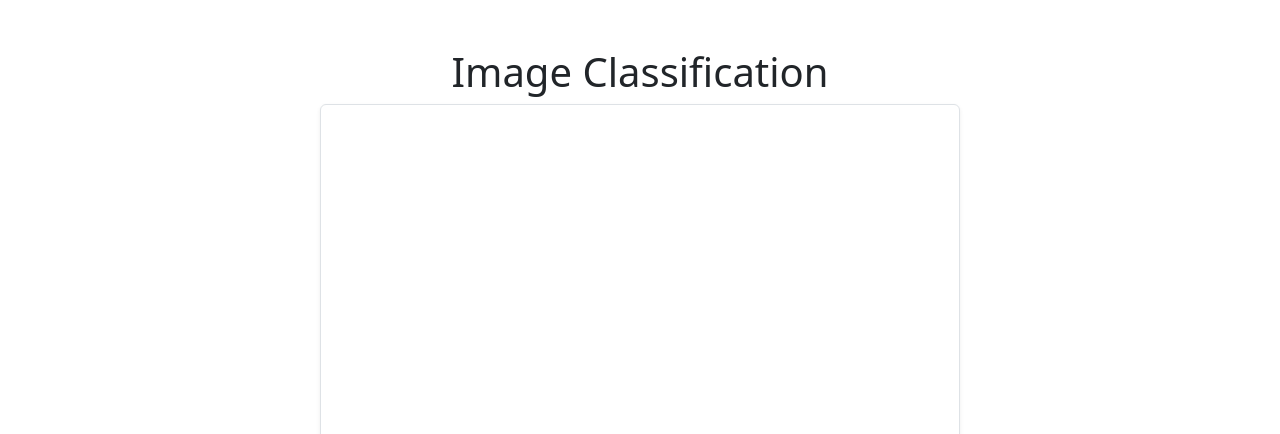
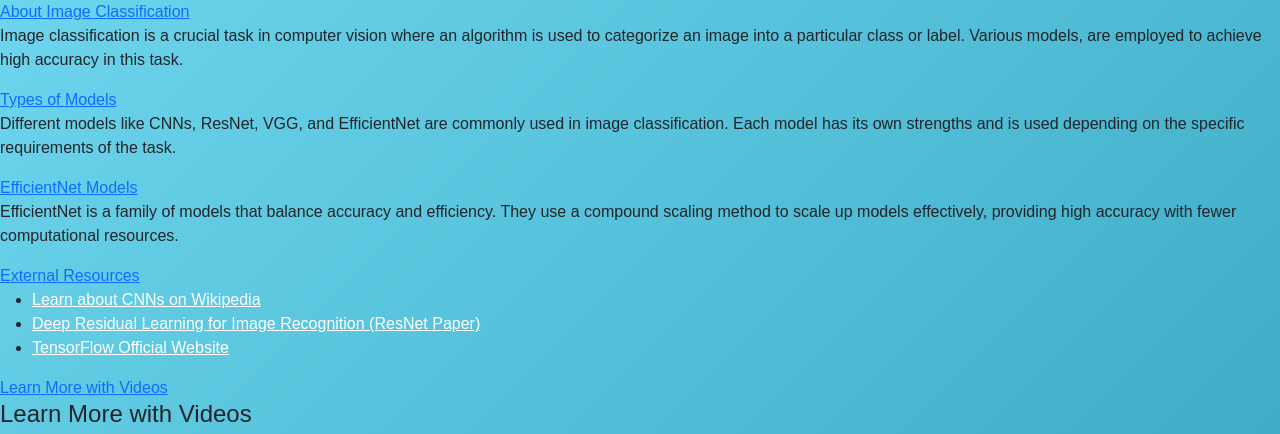
Before and after one commit to MissPhumy/image-Classification, a Django app: template classifier/templates/home.html in a window 1280 px wide. Shown: the top 434 px of the page. Run offline with Django 5.2, Linux system fonts and the light colour scheme; the template is opened without the code that fills it, so the values that code supplies are empty; some libraries are stand-ins or nearby versions.

Commit message:
Update home.html with enhanced color scheme and gradient background
- Integrated #5553e9 into the navbar and buttons for a cohesive design.
- Updated the background gradient to include primary blue for smoother transitions.
- Applied complementary blues to various elements for visual harmony.

```diff
--- a/classifier/templates/home.html
+++ b/classifier/templates/home.html
@@ -3,31 +3,89 @@
 <head>
     <meta charset="UTF-8">
     <meta name="viewport" content="width=device-width, initial-scale=1.0">
-    <div class="container mt-1">
-        <!-- <img src="\static\images\logo3.PNG" width="250" cladd="d-inline-block aligh-top"> -->
-    </div>
     <title>Image Classification</title>
     <link href="../static/bootstrap/css/bootstrap.min.css" rel="stylesheet">
-    <!-- <script defer src="https://cdn.jsdelivr.net/npm/face-api.js"></script> -->
+    <link rel="stylesheet" href="../static/css/styles.css">
+
 
 </head>
 <body>
-    <div class="container mt-5">
+    <!-- Collapsible Navigation Bar -->
+    <div class="collapsible-navbar">
+        <a href="javascript:void(0)" class="collapsible" class="active">About Image Classification</a>
+        <div class="collapsible-content">
+            <!-- <h2>About Image Classification</h2> -->
+            <p>Image classification is a crucial task in computer vision where an algorithm is used to categorize an image into a particular class or label. Various models, are employed to achieve high accuracy in this task.</p>
+        </div>
+
+        <a href="javascript:void(0)" class="collapsible" class="active">Types of Models</a>
+        <div class="collapsible-content">
+            <!-- <h3>Types of Models</h3> -->
+            <p>Different models like CNNs, ResNet, VGG, and EfficientNet are commonly used in image classification. Each model has its own strengths and is used depending on the specific requirements of the task.</p>
+        </div>
+
+        <a href="javascript:void(0)" class="collapsible" class="active">EfficientNet Models</a>
+        <div class="collapsible-content">
+            <!-- <h3>EfficientNet Models</h3> -->
+            <p>EfficientNet is a family of models that balance accuracy and efficiency. They use a compound scaling method to scale up models effectively, providing high accuracy with fewer computational resources.</p>
+        </div>
+
+        <a href="javascript:void(0)" class="collapsible" class="active" class="active">External Resources</a>
+        <div class="collapsible-content">
+            <!-- <h4>External Resources</h4> -->
+            <ul>
+                <li><a href="https://en.wikipedia.org/wiki/Convolutional_neural_network" target="_blank" class="external-link text-white">Learn about CNNs on Wikipedia</a></li>
+                <li><a href="https://arxiv.org/abs/1512.03385" target="_blank" class="external-link text-white">Deep Residual Learning for Image Recognition (ResNet Paper)</a></li>
+                <li><a href="https://www.tensorflow.org/" target="_blank" class="external-link text-white">TensorFlow Official Website</a></li>
+            </ul>
+        </div>
+
+        <a href="javascript:void(0)" class="collapsible" class="active">Learn More with Videos</a>
+        <div class="collapsible-content">
+            <h4>Learn More with Videos</h4>
+            <div class="video">
+                <iframe width="260" height="160" src="https://www.youtube.com/embed/aircAruvnKk" title="YouTube video player" frameborder="0" allow="accelerometer; autoplay; clipboard-write; encrypted-media; gyroscope; picture-in-picture; web-share" allowfullscreen></iframe>
+            </div>
+            <div class="video">
+                <iframe width="260" height="160" src="https://www.youtube.com/embed/pvrYjeIS-2A" title="YouTube video player" frameborder="0" allow="accelerometer; autoplay; clipboard-write; encrypted-media; gyroscope; picture-in-picture; web-share" allowfullscreen></iframe>
+            </div>
+        </div>
+
+        <a href="javascript:void(0)" class="collapsible" class="active">GitHub Repository</a>
+        <div class="collapsible-content">
+            <a href="https://github.com/MissPhumy/image-Classification" target="_blank" class="github-btn">View on GitHub</a>
+        </div>
+    </div>
+
+<!-- Main Content Area -->
+<div class="main-content">
+    <div class="container mt-4">
+        <!-- Header Section -->
         <h1 class="text-center">Image Classification</h1>
-        <div class="text-center" >
-            <video id="video" width="640" height="480" autoplay class="border rounded shadow-sm mb-3"></video>
-            <canvas id="canvas" width="640" height="300" class="border rounded shadow-sm"></canvas>
-            <div class="text-center mt-3">
-                <button id="capture" class="btn btn-primary mt-3">Capture Photo</button>
+
+        <!-- Main Classification Section -->
+        <div class="text-center mt-5">
+            <!-- Video Feed -->
+            <video id="video" width="640" height="480" autoplay class="border rounded shadow-sm mb-2"></video>
+            <canvas id="canvas" style="display: none;"></canvas>
+
+            <!-- Loader (Hidden by default) -->
+            <div id="loader" class="loader" style="display: none;"></div>
+
+            <!-- Capture Button -->
+            <div class="text-center">
+                <button id="capture" class="btn btn-primary mt-2">Capture Photo</button>
             </div>
-            <div id="result">
+
+            <!-- Prediction Results -->
+            <div id="result" class="mt-4">
                 <p id="prediction"></p>
                 <p id="confidence"></p>
-                <!-- <img id="captured-image" src="" alt="Captured Image" style="display:none;"> -->
+                <img id="captured-image">
             </div>
         </div>
     </div>
-    <!-- <script defer src="https://cdn.jsdelivr.net/npm/face-api.js"></script> -->
+</div>
 
 
 
```
